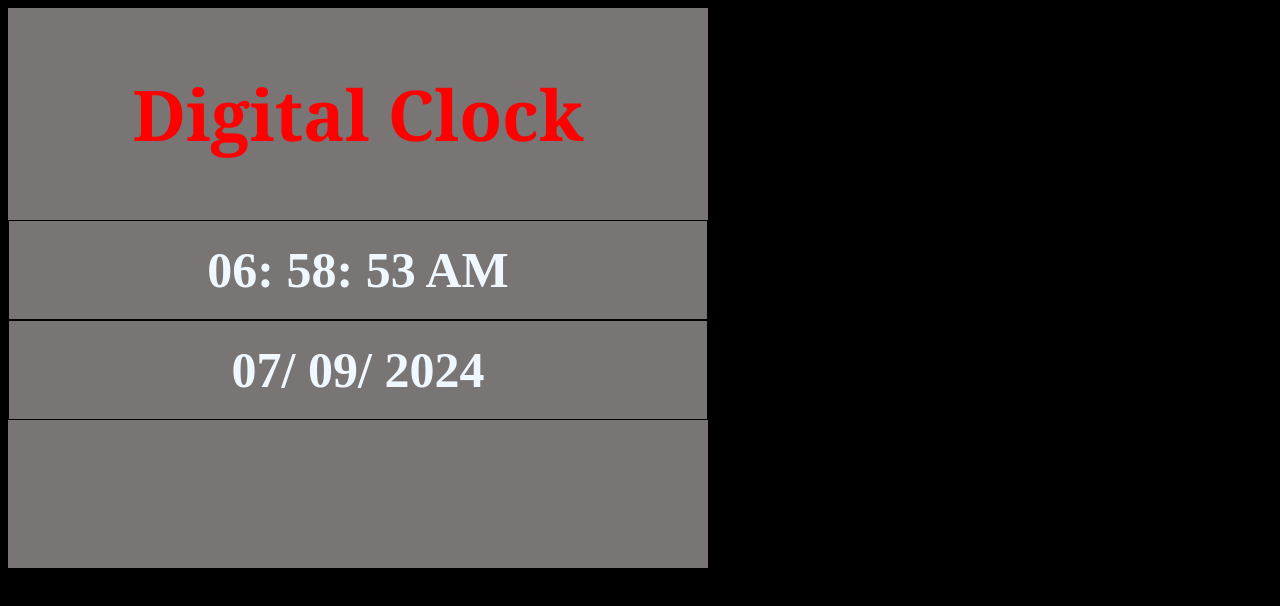
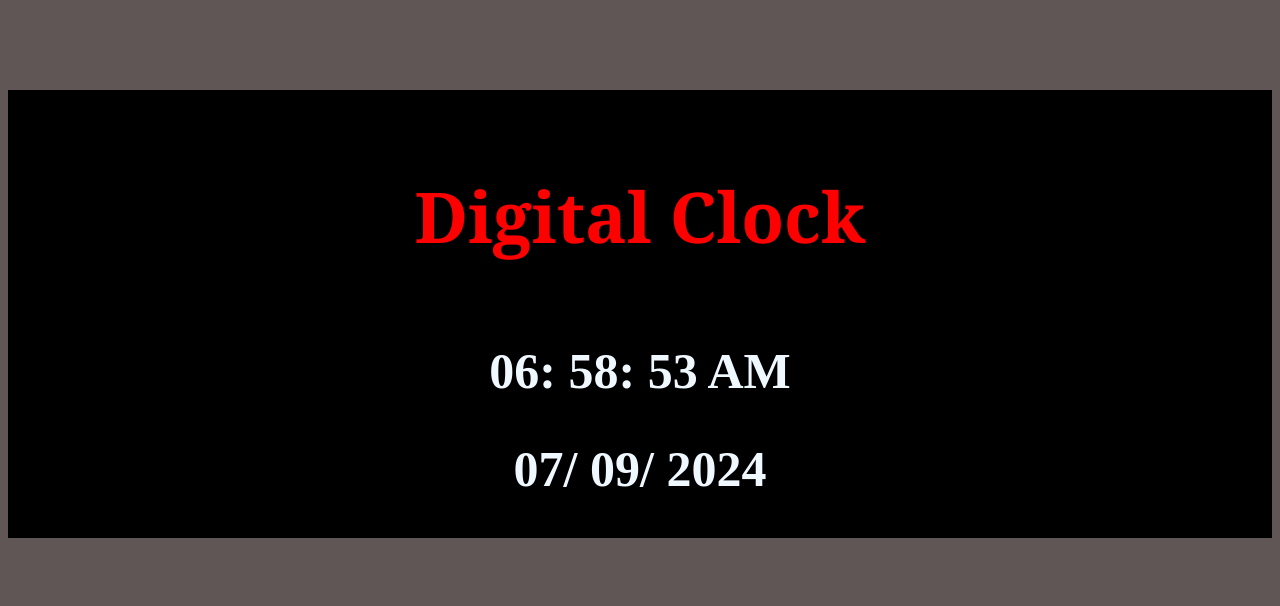
Before and after one commit to Michaelbevan303/githubemc4, a plain HTML site: page index.html in a window 1280 px wide. Drawn offline with Linux system fonts and the light colour scheme.

Commit message:
modified

```diff
--- a/index.html
+++ b/index.html
@@ -2,9 +2,9 @@
 <head>
     <style>
         body{
-            background-color: black;
+            background-color: rgb(97, 86, 86);
             box-sizing: border-box;
-            align-items: center;
+
         }
         h1{
             font-family: Georgia, 'Times New Roman', Times, serif;
@@ -12,20 +12,21 @@
             font-size: 70px;
             color: red;
         }
-        .sec1{
-            width: 700px;
-            height: 70vh;
-            text-align: center;
+        .section{
             background-color: rgb(121, 117, 117);
             position:absolute;
+
+        }
+        .div1{
+            margin-top: 90px;
+            text-align: center;
+            background-color: black;
         }
         section div{
-            text-align: center;
             font-size: 50px;
             font-weight: 600;
             color: aliceblue;
             padding: 20px;
-            border: 1px solid black;
         }
     </style>
     <script>
@@ -74,21 +75,21 @@
     </script>
 </head>
 <body onload="clock()">
-    <center>
-    <section class="sec1">
+    <section>
+    <div class="div1">
         <h1>Digital Clock</h1>
-    <div>
+     <div class="div2">
          <span id="hours">00</span>:
          <span id="minutes">00</span>:
          <span id="seconds">00</span>
          <span id="session">AM</span>
        </div>
-      <div>
+       <div class="div3">
          <span id="date">00</span>/
          <span id="month">00</span>/
          <span id="year">0000</span>
        </div>
+    </div>
     </section>
-    </center>
 </body>
 </html>
```
Lines whose indentation alone changed are shown as unchanged.
